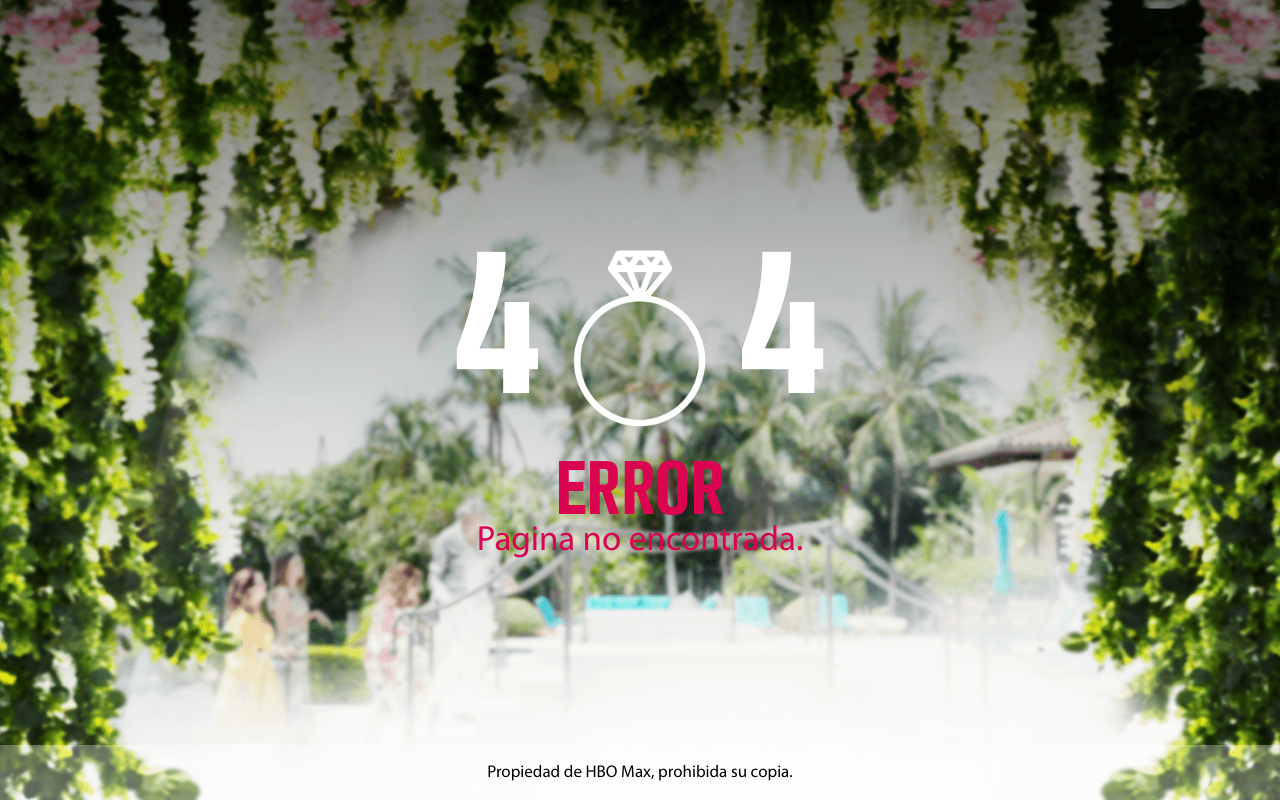
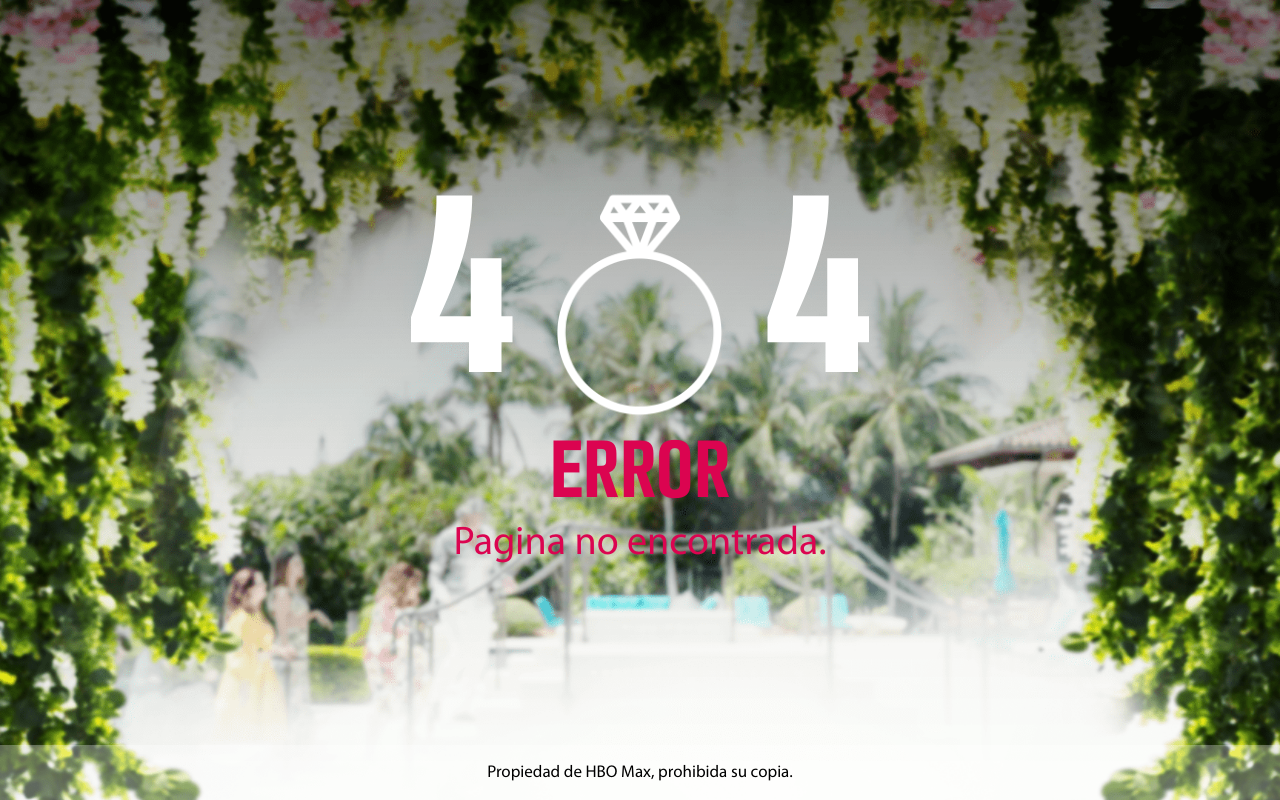
Before and after one commit to abraham1309/hbo, a plain HTML site: page html/404.html in a window 1280 px wide. Drawn offline with Linux system fonts and the light colour scheme.

```diff
--- a/css/estilos.css
+++ b/css/estilos.css
@@ -342,37 +342,37 @@
 .div-general .div-mensaje .div-404 {
     width: 40%;
     height: 200px;
-    margin-top: 5%;
     display: flex;
     justify-content: center;
     align-items: center;
+    margin-bottom: 2%;
 }
 
 .div-general .div-mensaje .div-404 img {
-    width: 200px;
+    width: 250px;
 }
 
 .div-general .div-mensaje .div-404 p {
     font-family: 'Neuland';
-    font-size: 200px;
+    font-size: 250px;
     color: #fff;
 }
 
 .div-general .div-mensaje .p-error {
-    margin-top: 1%;
     font-family: 'Neuland';
-    font-size: 75px;
+    font-size: 80px;
     color: #db0450;
     text-align: center;
+    margin: 0 auto;
 }
 
 .div-general .div-mensaje .p-mensaje {
     width: 90%;
-    margin-top: -7%;
     font-family: 'Myriad';
-    font-size: 35px;
+    font-size: 40px;
     color: #db0450;
     text-align: center;
+    margin: 0 auto;
 }
 
 .div-general .div-footer {
```
Also changed, not shown: html/404.html (+2 -2 lines), html/errorCodigo.html (+1 -0 lines).
